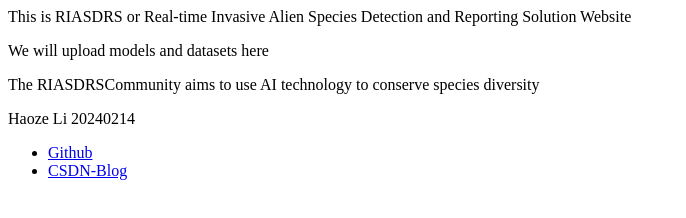
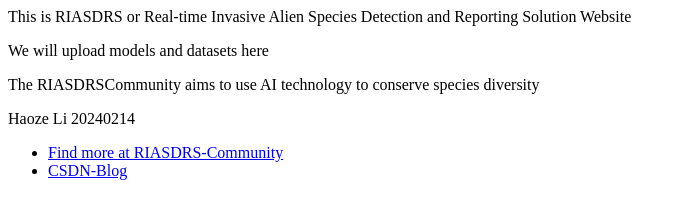
Before and after one commit to RIASDRS/riasdrs.github.io, a plain HTML site: page index.html in a window 1280 px wide. Shown: the whole page, without its empty margins (0-686 px from the left). Drawn offline with Linux system fonts and the light colour scheme.

Commit message:
Update index.html

```diff
--- a/index.html
+++ b/index.html
@@ -4,6 +4,6 @@
 <p>Haoze Li 20240214</p>
 
 <ul>
-  <li> <a href="https://github.com/RIASDRS/RIASDRS-Community">Github</a> </li>
+  <li> <a href="https://github.com/RIASDRS/RIASDRS-Community">Find more at RIASDRS-Community</a> </li>
   <li> <a href="https://blog.csdn.net/hautze?spm=1000.2115.3001.5343">CSDN-Blog</a> </li>
 </ul>
```
